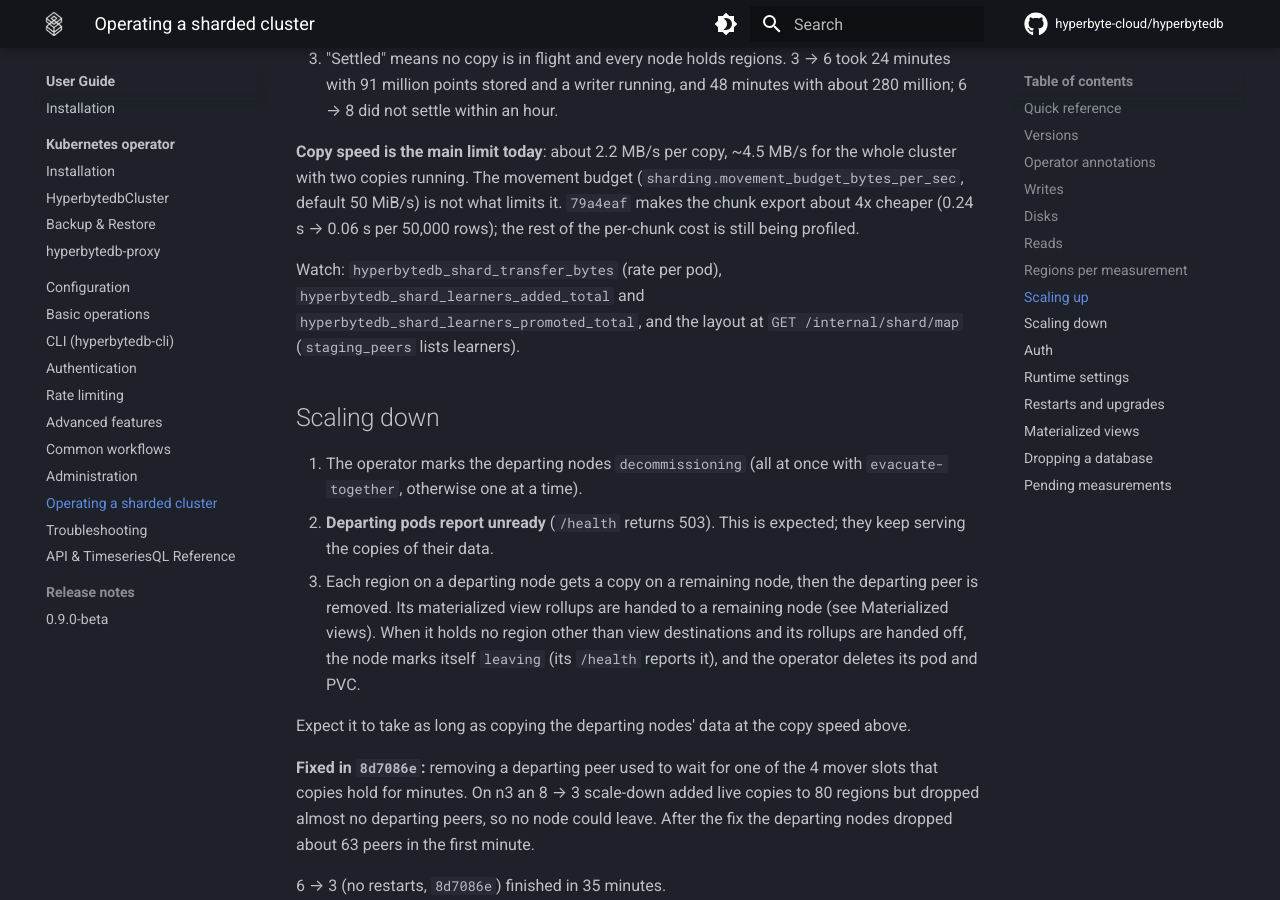
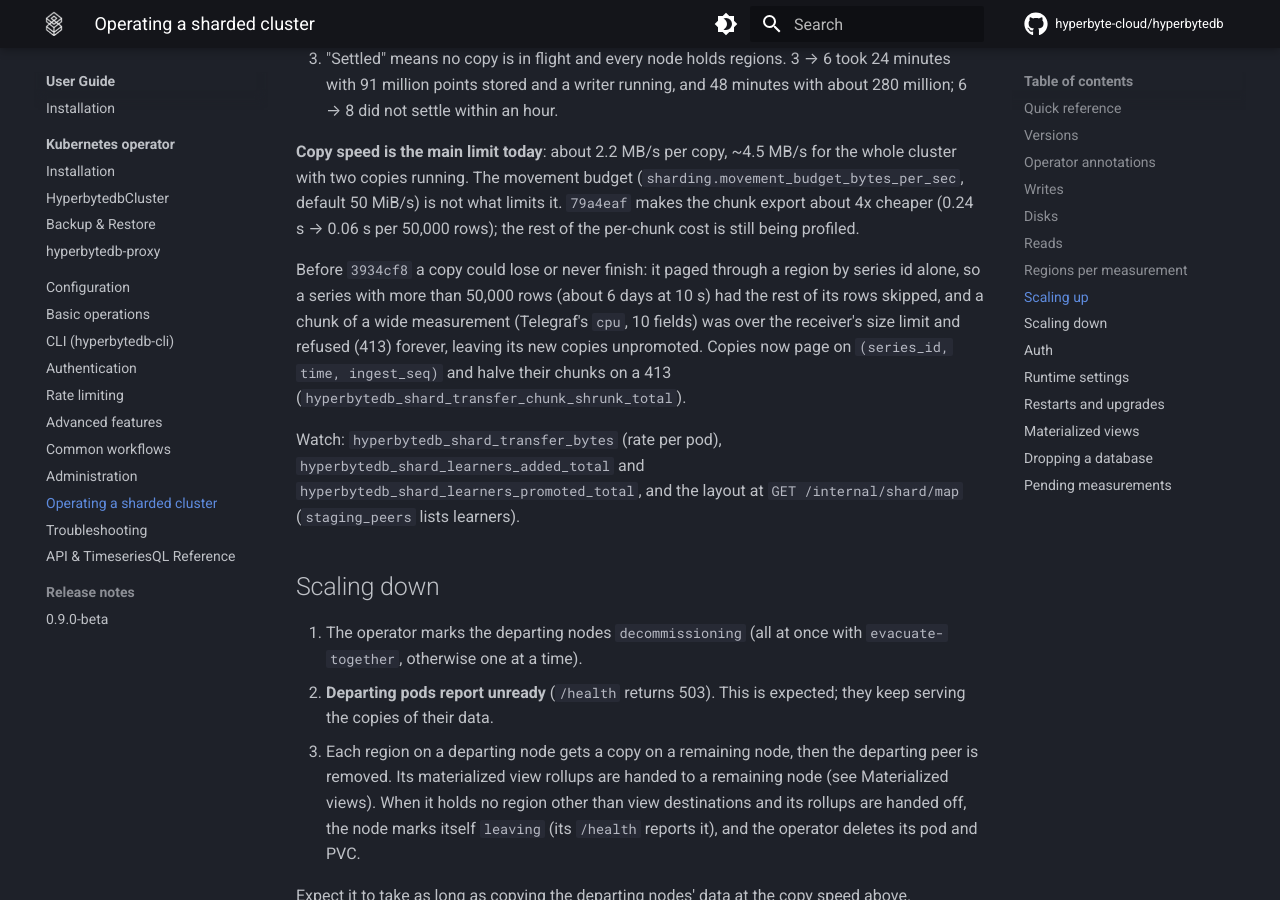
Before and after one commit to hyperbyte-cloud/hyperbytedb, an MkDocs documentation site: the page built from docs/user-guide/operating-sharded-clusters.md, in a window 1280 px wide and 900 px high, scrolled down 4462 px. Built offline with MkDocs 1.6.1 and Material for MkDocs 9.7.7, drawn with Linux system fonts in a browser that asks for light colours; comment, search, counter and statistics services are not loaded.

Commit message:
docs: region copy fixes

```diff
--- a/docs/user-guide/operating-sharded-clusters.md
+++ b/docs/user-guide/operating-sharded-clusters.md
@@ -168,6 +168,14 @@ for the whole cluster with two copies running. The movement budget
 (`sharding.movement_budget_bytes_per_sec`, default 50 MiB/s) is not what
 limits it. `79a4eaf` makes the chunk export about 4x cheaper (0.24 s → 0.06 s
 per 50,000 rows); the rest of the per-chunk cost is still being profiled.
+
+Before `3934cf8` a copy could lose or never finish: it paged through a
+region by series id alone, so a series with more than 50,000 rows (about 6
+days at 10 s) had the rest of its rows skipped, and a chunk of a wide
+measurement (Telegraf's `cpu`, 10 fields) was over the receiver's size limit
+and refused (413) forever, leaving its new copies unpromoted. Copies now page
+on `(series_id, time, ingest_seq)` and halve their chunks on a 413
+(`hyperbytedb_shard_transfer_chunk_shrunk_total`).
 
 Watch: `hyperbytedb_shard_transfer_bytes` (rate per pod),
 `hyperbytedb_shard_learners_added_total` and
```
Also changed, not shown: docs/user-guide/release-notes-0.9.0-beta.md (+4 -0 lines).
